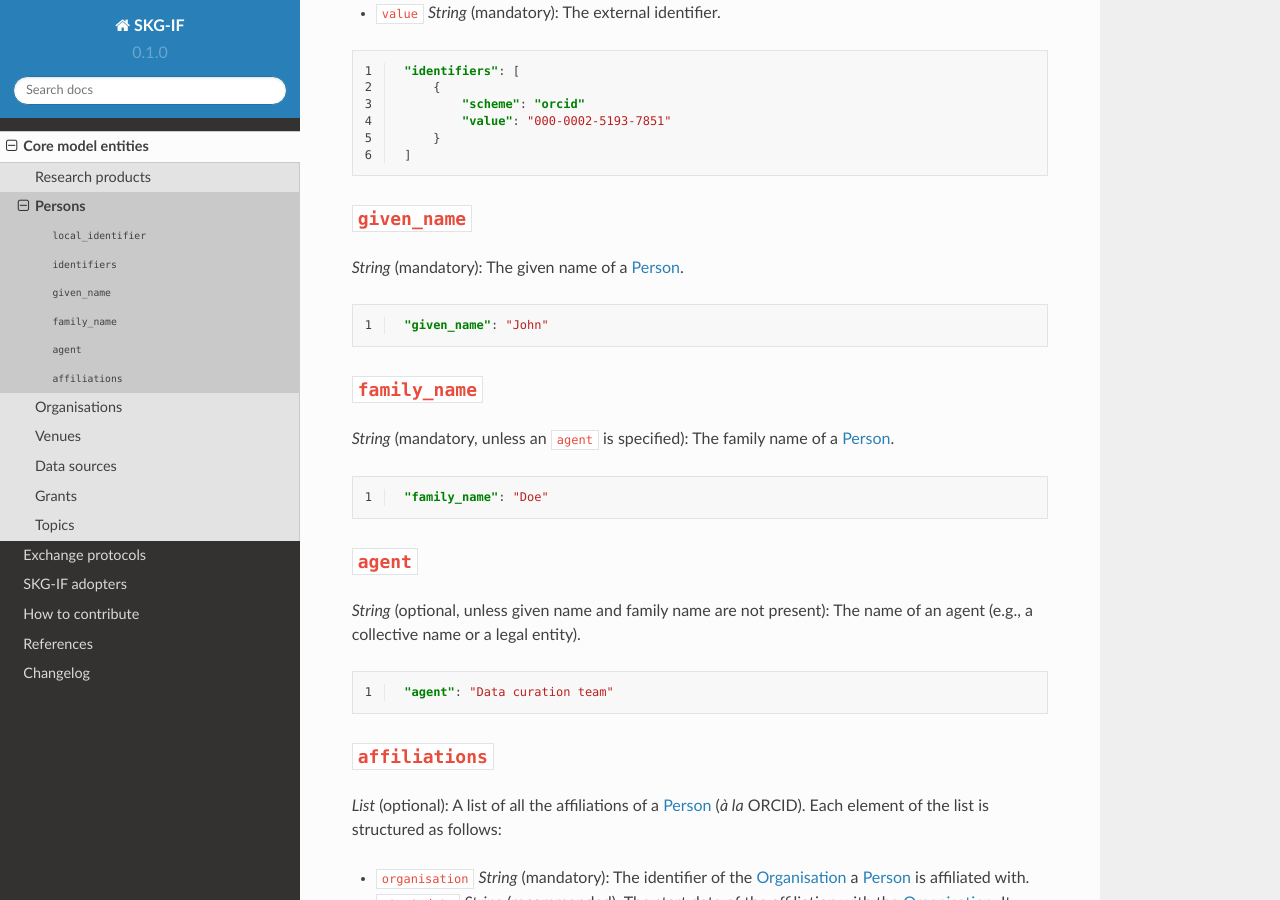
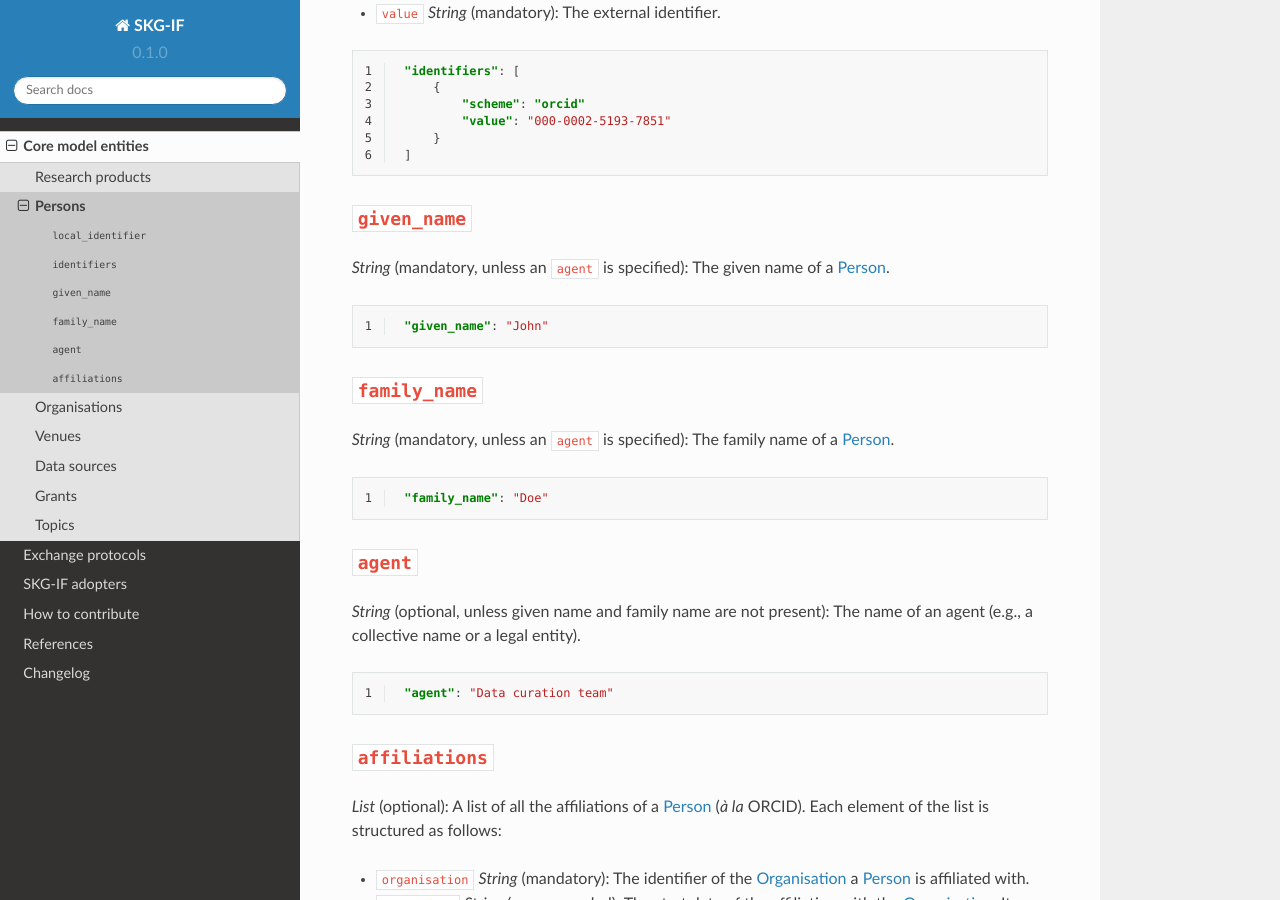
Before and after one commit to andremann/SKG-IF, a Sphinx documentation site: the page built from docs/source/persons.rst, in a window 1280 px wide and 900 px high, scrolled down 651 px. Built offline with Sphinx 7.4.7 and the Read the Docs theme 2.0.0, drawn with Linux system fonts in a browser that asks for light colours; pages that are not in the unit, such as notebooks, are missing from menus.

Commit message:
typo fixed

```diff
--- a/docs/source/persons.rst
+++ b/docs/source/persons.rst
@@ -40,7 +40,7 @@ This section describes the metadata fields for the :ref:`Person <Person>`.
 
 ``given_name``
 ---------
-*String* (mandatory): The given name of a :ref:`Person <Person>`.
+*String* (mandatory, unless an ``agent`` is specified): The given name of a :ref:`Person <Person>`.
 
 .. code-block:: json
    :linenos:
```
